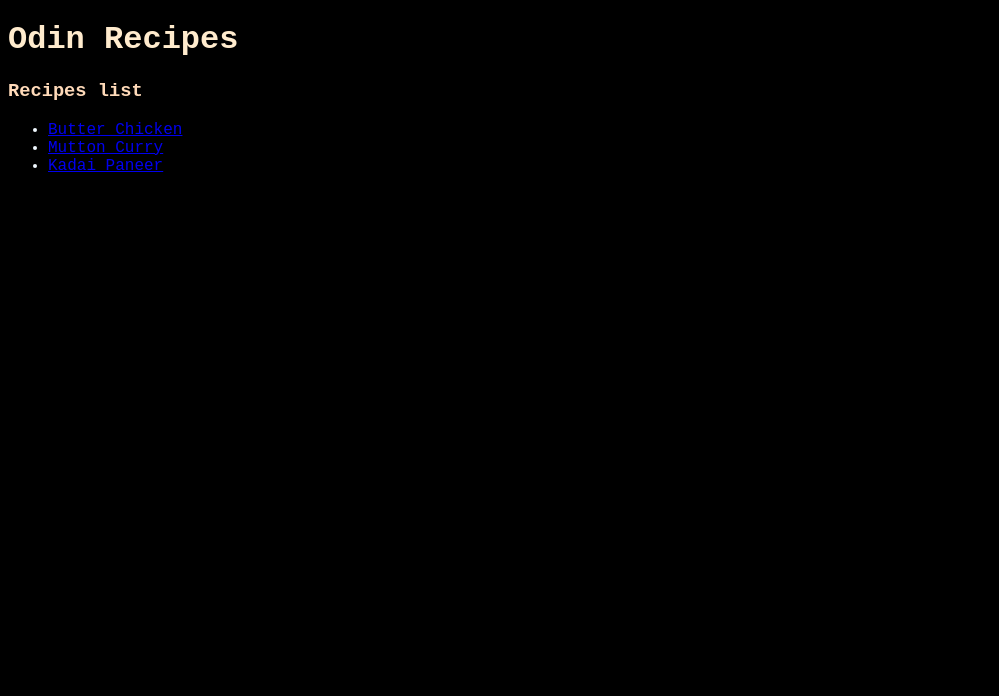
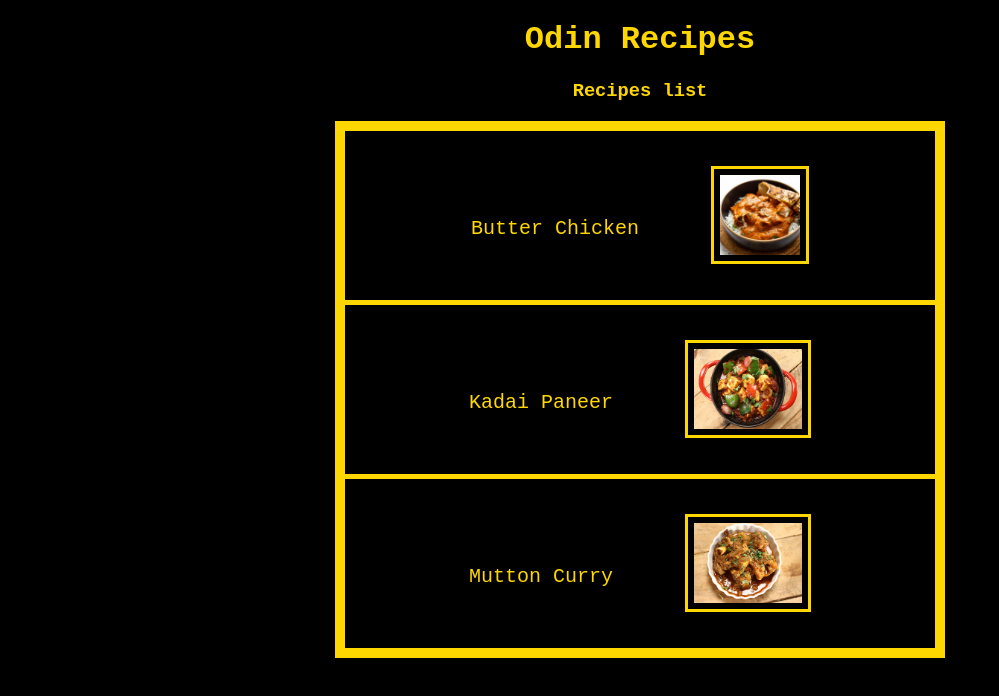
Before and after one commit to har6tt/odin-recipes, a plain HTML site: page index.html in a window 1280 px wide. Shown: the whole page, without its empty margins (0-999 px from the left). Drawn offline with Linux system fonts and the light colour scheme.

Commit message:
Update style.css

```diff
--- a/index.html
+++ b/index.html
@@ -8,10 +8,22 @@
 <body>
     <h1>Odin Recipes</h1>
     <h3>Recipes list</h3>
-    <uL>
+    <!--<uL>
         <li><a href="./recipes/butter-chicken.html">Butter Chicken</a></li>
         <li><a href="./recipes/mutton-curry.html">Mutton Curry</a></li>
         <li><a href="./recipes/kadai-paneer.html">Kadai Paneer</a></li>
-    </uL>
+    </uL>-->
+
+    <div class="menu">
+        <div class="item">
+            <p><a href="./recipes/butter-chicken.html">Butter Chicken <img src="./img/butter-chicken.jpg"></a></p>
+        </div>
+        <div class="item">
+            <p><a href="./recipes/kadai-paneer.html">Kadai Paneer <img src="./img/kadai-paneer.jpg"> </a></p>
+        </div>
+        <div class="item">
+            <p><a href="./recipes/mutton-curry.html">Mutton Curry <img src="./img/mutton-curry.jpg"> </a></p>
+        </div>
+    </div>
 </body>
 </html>
--- a/style.css
+++ b/style.css
@@ -3,7 +3,7 @@ img {
     width: auto;
 
     border: 8px solid;
-    border-color: blanchedalmond;
+    border-color: gold;
     padding: 6px;
 }
 
@@ -11,12 +11,62 @@ body {
     background-color: black;
     color: aliceblue;
     font-family: 'Courier New', Courier, monospace;
+    text-align: center;
 }
 
 h1 {
-    color: blanchedalmond;
+    color: gold;
+    text-align: center;
 }
 
 h3 {
-    color: peachpuff;
+    color: gold;
 }
+
+ul {
+    list-style: none;
+    text-align: left;
+}
+
+ol {
+    text-align: left;
+}
+
+.back-button {
+    text-align: left;
+}
+
+.menu {
+    height: auto;
+    width: 600px;
+    background-color:gold ;
+    text-align: center;
+    margin-left: auto;
+    margin-right: auto;
+    color: gold;
+    border-color: gold;
+    border: 5px solid;
+}
+
+a {
+    color: gold;
+    text-decoration: none;
+}
+
+.item img{
+    height: 80px;
+    width: auto;
+    border: 3px solid;
+    display: inline;
+    margin-bottom: -30px;
+    margin-top: -25px;
+    margin-left: 60px;
+    margin-right: auto;
+}
+
+.item {
+    background-color: black;
+    margin: 5px;
+    padding: 40px;
+    font-size: 20px;
+}
```
Also changed, not shown: recipes/butter-chicken.html (+3 -0 lines), recipes/kadai-paneer.html (+3 -0 lines), recipes/mutton-curry.html (+3 -0 lines).
